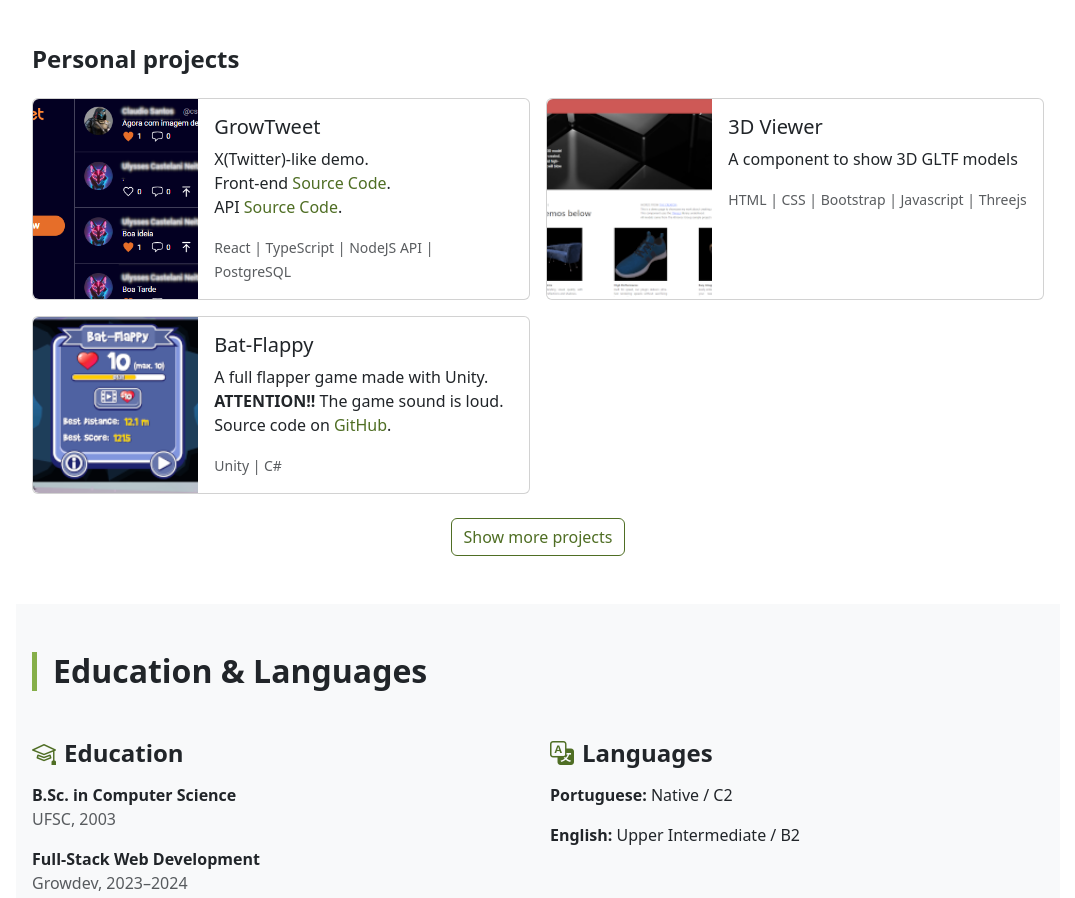
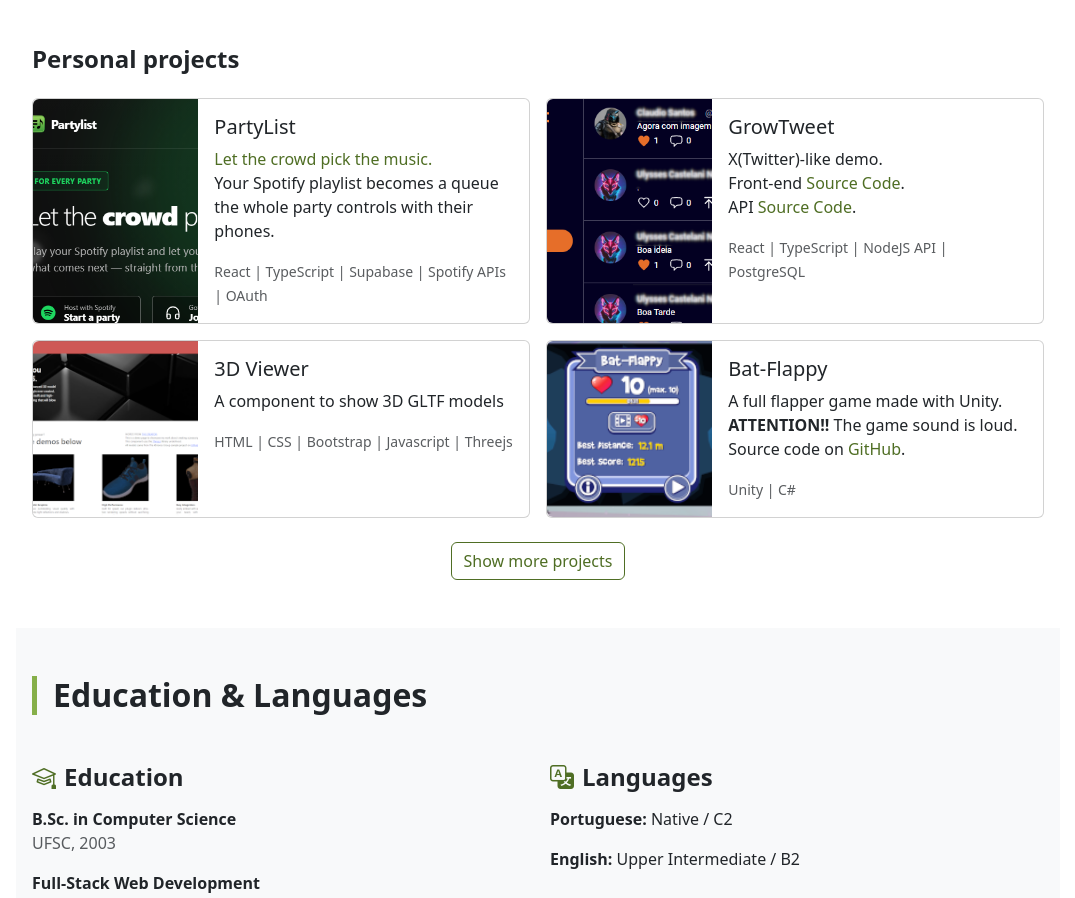
Before and after one commit to sergiocastelani/portfolio2, a plain HTML site: page index.html in a window 1280 px wide. Shown: the part 4576-5474 px from the top of the page, without its empty margins (102-1177 px from the left). Drawn offline with nearby package versions, Linux system fonts and the light colour scheme.

Commit message:
Partylist case

```diff
--- a/index.html
+++ b/index.html
@@ -574,6 +574,35 @@
               <div class="row g-0 h-100">
                 <div
                   class="col-md-4 project-card-img"
+                  role="link" tabindex="0" aria-label="PartyList live demo"
+                  style="background-image: url(./images/projects/partylist.png);"
+                  onclick="window.open('https://partylist.castelani.dev.br/','_blank')"
+                >
+                  <div class="project-img-overlay" aria-hidden="true">
+                    <div class="btn btn-dark">
+                      <i class="bi bi-eye-fill"></i> View
+                    </div>
+                  </div>
+                </div>
+                <div class="col-md-8">
+                  <div class="card-body">
+                    <h4 class="card-title h5">PartyList</h4>
+                    <p class="card-text">
+                      <strong>Let the crowd pick the music.</strong><br/>
+                      Your Spotify playlist becomes a queue the whole party controls with their phones.
+                    </p>
+                    <p class="card-text"><small class="text-body-secondary">React | TypeScript | Supabase | Spotify APIs | OAuth</small></p>
+                  </div>
+                </div>
+              </div>
+            </div>
+          </div>
+
+          <div class="col-12 col-lg-6">
+            <div class="card h-100">
+              <div class="row g-0 h-100">
+                <div
+                  class="col-md-4 project-card-img"
                   role="link" tabindex="0" aria-label="GrowTweet live demo"
                   style="background-image: url(./images/projects/growtweet.png);"
                   onclick="window.open('https://growtweet.onrender.com/','_blank')"
```
Also changed, not shown: images/projects/partylist.png (added), 1 other file.
